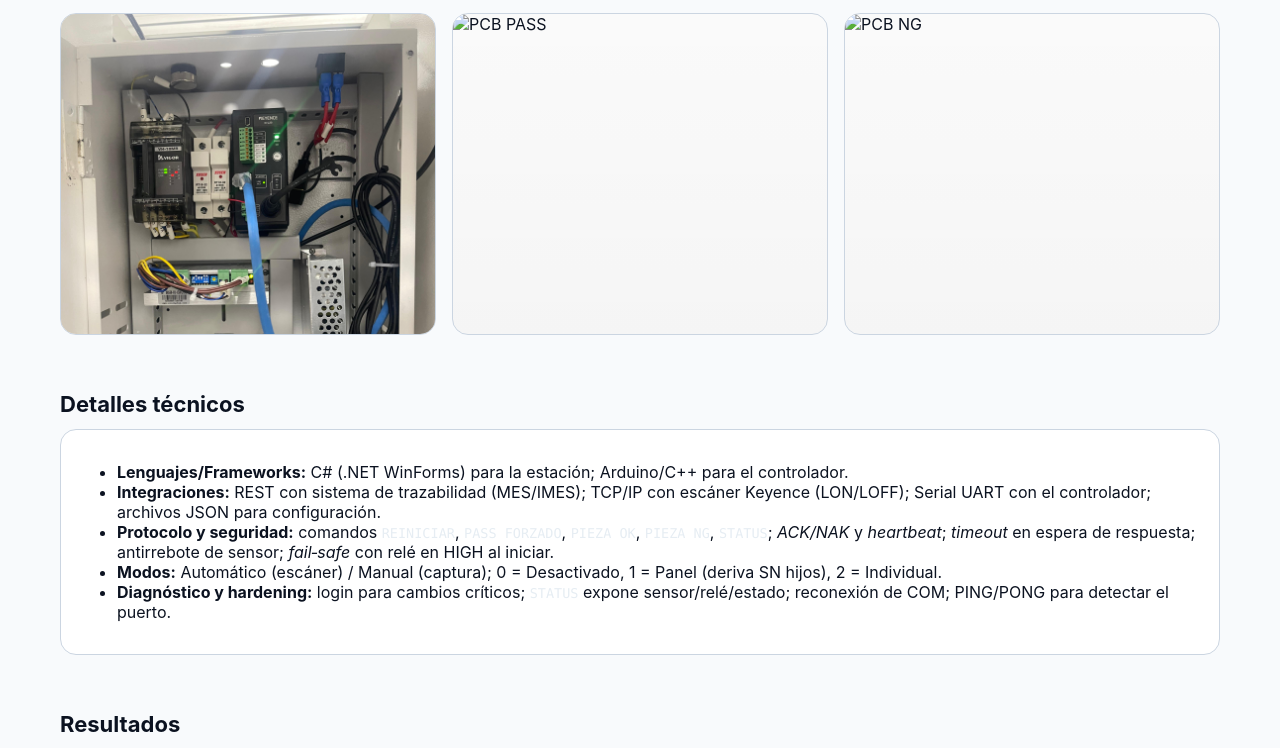
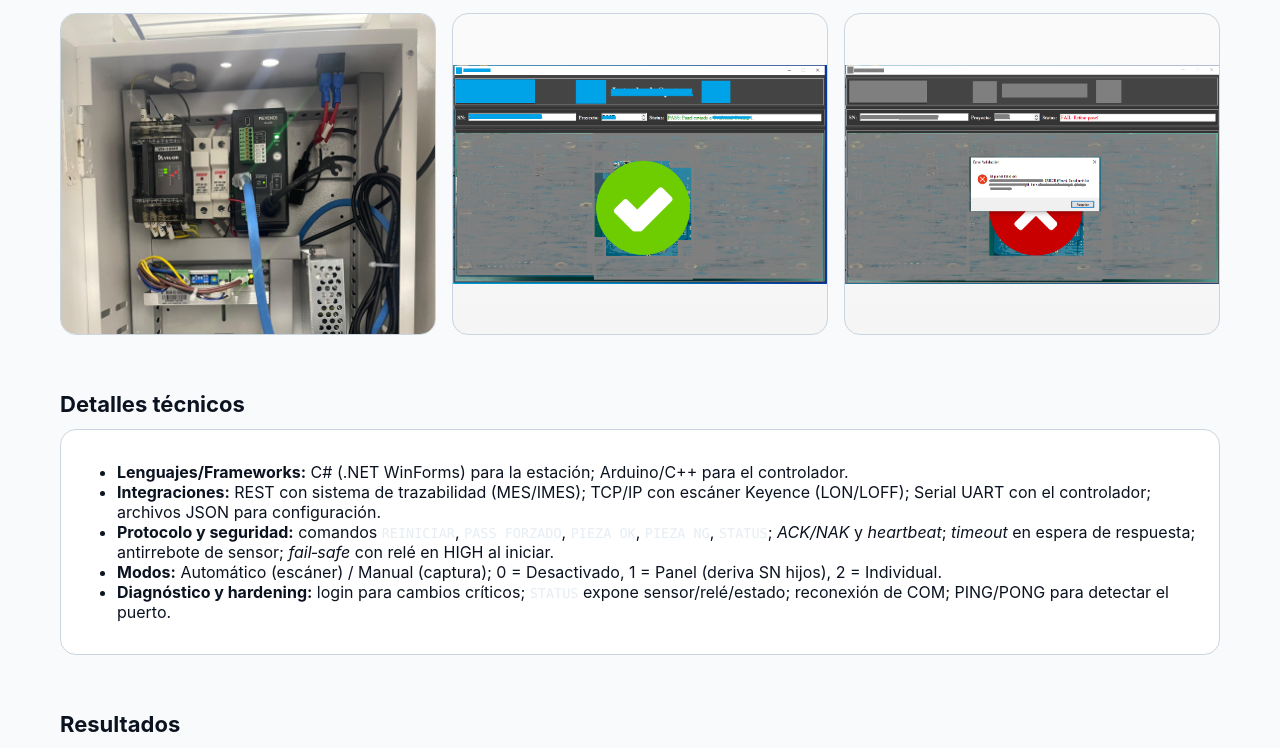
Before and after one commit to MarcoAbad2607/portafolio, a plain HTML site: page proyectos/control-conveyor-wpf.html in a window 1280 px wide. Shown: the part 3598-4346 px from the top of the page. Drawn offline with Linux system fonts and the light colour scheme.

Commit message:
Add files via upload

```diff
--- a/proyectos/control-conveyor-wpf.html
+++ b/proyectos/control-conveyor-wpf.html
@@ -305,11 +305,11 @@ if (state==WAIT_RESPONSE && millis()-t0>TIMEOUT) { relayOff(); state=WAIT_REMOVE
           <button class="view-full" data-full="../img/interlock-conveyor-captura7.jpg">🔎 Ver completa</button>
         </div>
 		<div class="card">
-          <div class="thumb"><img loading="lazy" decoding="async" src="../img/interlock-conveyor-captura8.jpg" alt="PCB PASS"></div>
+          <div class="thumb"><img loading="lazy" decoding="async" src="../img/interlock-conveyor-captura8.png" alt="PCB PASS"></div>
           <button class="view-full" data-full="../img/interlock-conveyor-captura8.jpg">🔎 Ver completa</button>
         </div>
 		<div class="card">
-          <div class="thumb"><img loading="lazy" decoding="async" src="../img/interlock-conveyor-captura9.jpg" alt="PCB NG"></div>
+          <div class="thumb"><img loading="lazy" decoding="async" src="../img/interlock-conveyor-captura9.png" alt="PCB NG"></div>
           <button class="view-full" data-full="../img/interlock-conveyor-captura9.jpg">🔎 Ver completa</button>
         </div>
       </div>
```
